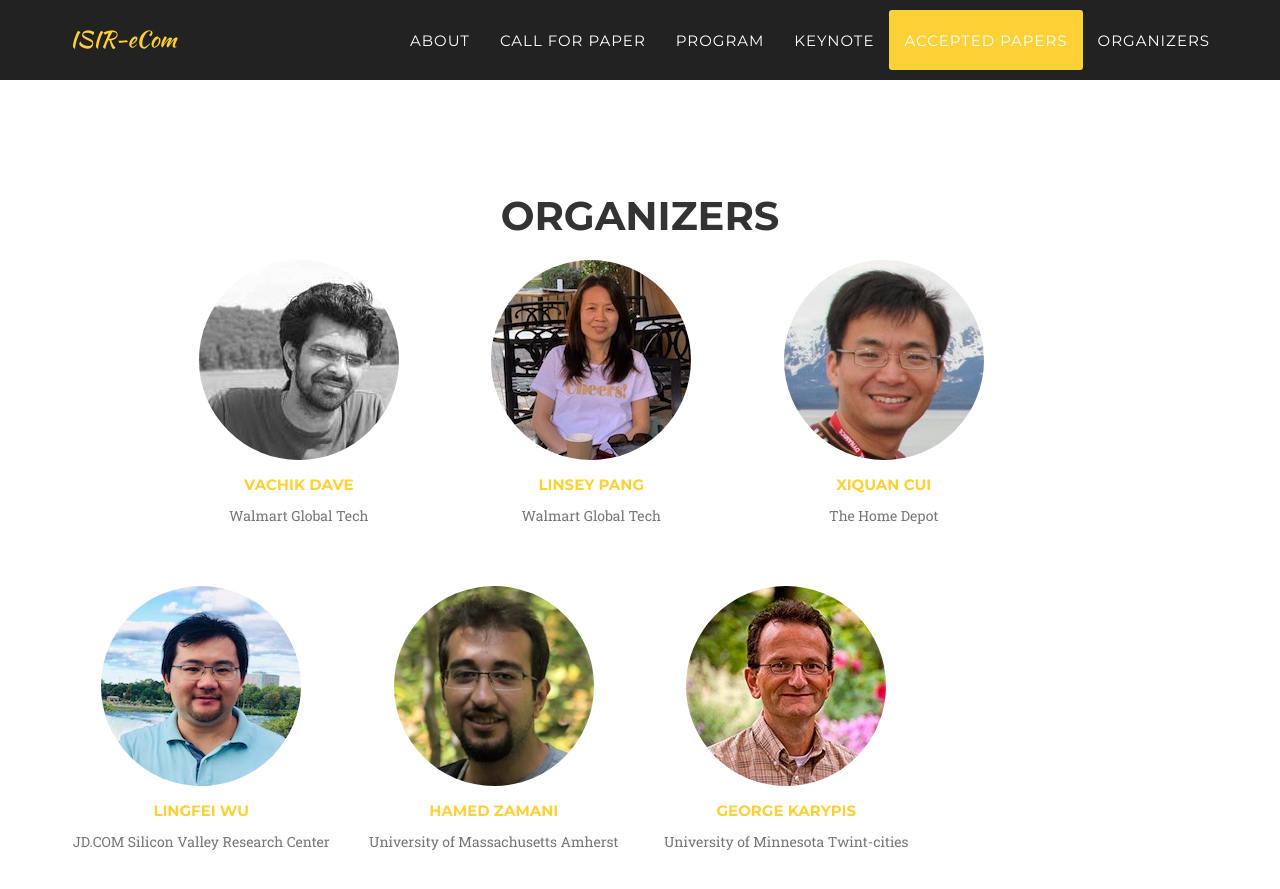
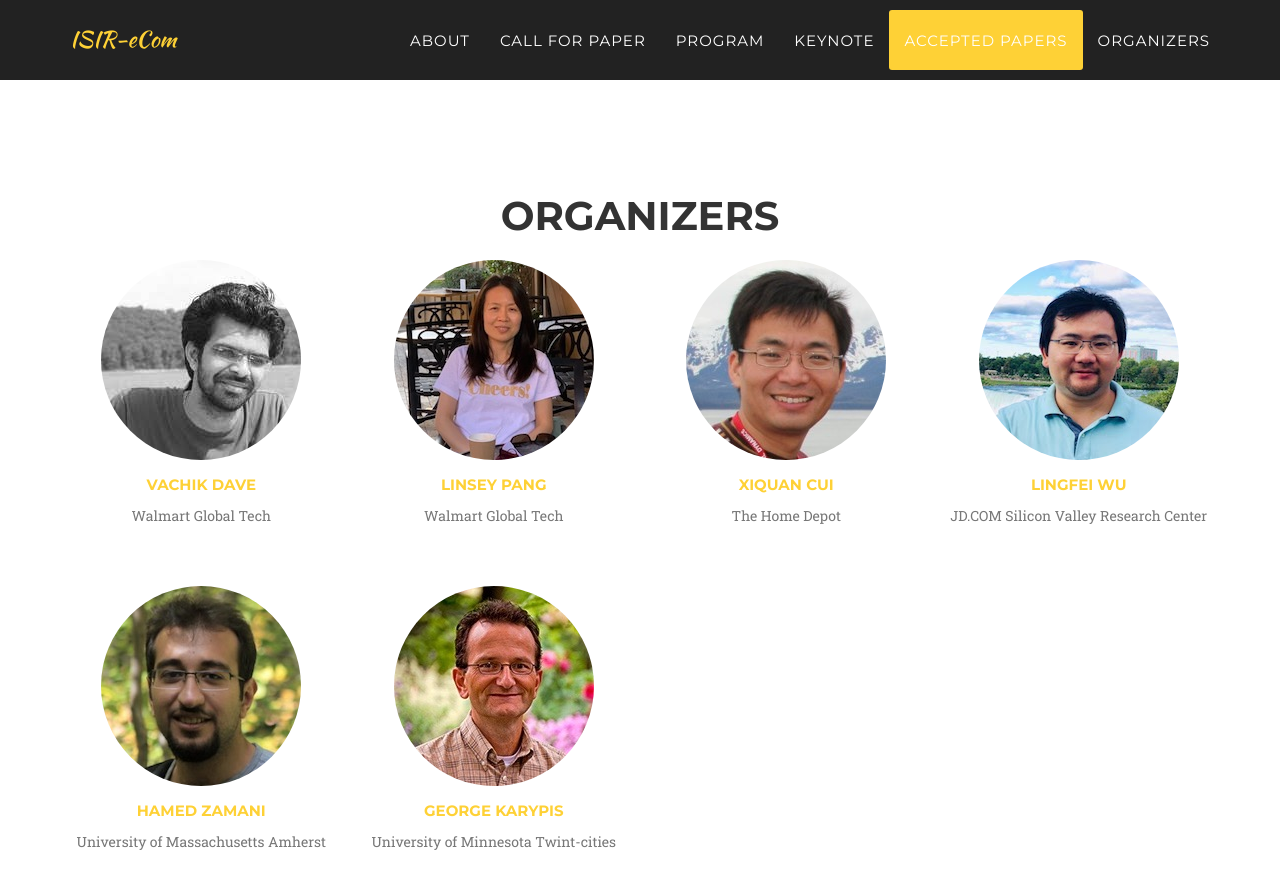
Before and after one commit to ISIR-eCom/ISIR-eCom.github.io, a Jekyll site: the page built from index.html, in a window 1280 px wide and 900 px high, scrolled down 4166 px. Shown: the top 889 px of the window. Built offline with Jekyll 4.4.1, drawn with Linux system fonts in a browser that asks for light colours; some web fonts are replaced.

Commit message:
Update organizers.html

```diff
--- a/_includes/organizers.html
+++ b/_includes/organizers.html
@@ -8,8 +8,8 @@
                 </div>
             </div>
             <div class="row text-center">
-                <div class="col-xs-1">
-                </div>
+<!--                <div class="col-xs-1">
+                </div> -->
                 {% for member in site.people %}
                 <div class="col-xs-3">
                     <div class="team-member">
```
